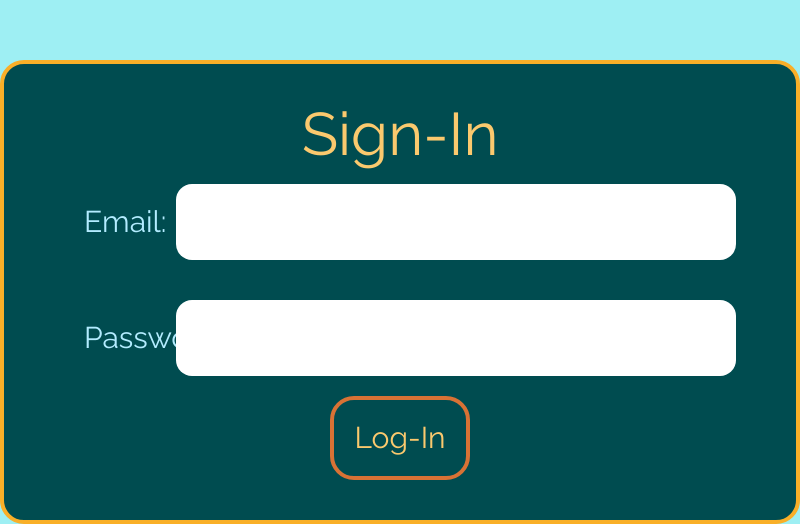
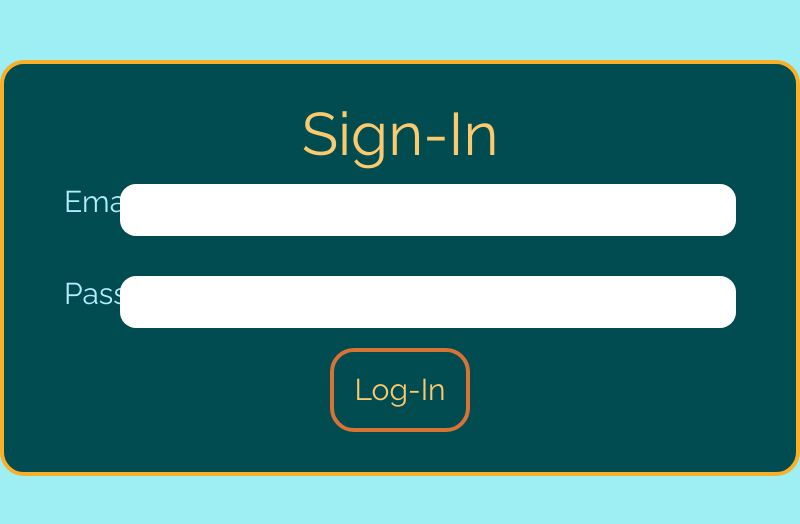
Before and after one commit to Sthirunavukkarasu7450/SoftwareDevelopment2009-901, an Electron app: page pages/index.html in a window 800 px wide. Shown: the part 2036-2560 px from the top of the page. After the commit the page ends 2512 px from the top, so only its background shows below. Drawn offline with nearby package versions, Linux system fonts and the light colour scheme; files that its build step writes are made by us from their sources.

Commit message:
fixed login page padding issues

```diff
--- a/pages/index.html
+++ b/pages/index.html
@@ -19,18 +19,18 @@
       <div class="grid grid-cols-8 md:col-span-8 gap-4 border-4 border-primary-focus rounded-3xl bg-base-content p-3 md:p-5">
         <form id="login" class="w-full text-center col-span-8 p-3 md:p-5">
           <div class="text-6xl text-primary text-center w-full">Sign-In</div>
-          <div class="grid grid-cols-12">
-            <div class="text-3xl text-neutral-content w-full p-3 md:p-5 col-span-12 grid grid-cols-12">
-                <label for="email" class="text-right col-span-2 p-3 md:p-5">
+          <div class="">
+            <div class="text-3xl text-neutral-content w-full p-3 md:p-5 grid grid-cols-12">
+                <label for="email" class="text-left col-span-1">
                     Email:
                 </label>
-                <input type="email" name="email" id="email" required class="col-span-10 w-full rounded-2xl">
+                <input type="email" name="email" id="email" required class="col-span-11 w-full rounded-2xl text-secondary pt-2 pb-2">
             </div>
-            <div class="text-3xl text-neutral-content w-full p-3 md:p-5 col-span-12 grid grid-cols-12">
-                <label for="password" class="text-right col-span-2 p-3 md:p-5">
+            <div class="text-3xl text-neutral-content w-full p-3 md:p-5 grid grid-cols-12">
+                <label for="password" class="text-left col-span-1">
                     Password:
                 </label>
-                <input type="password" name="password" id="password" required class="col-span-10 w-full rounded-2xl">
+                <input type="password" name="password" id="password" required class="col-span-11 w-full rounded-2xl text-secondary pt-2 pb-2">
             </div>
         </div>
         <button type="submit" class="text-primary border-4 border-secondary p-3 md:p-5 text-3xl rounded-3xl">Log-In</button>
```
